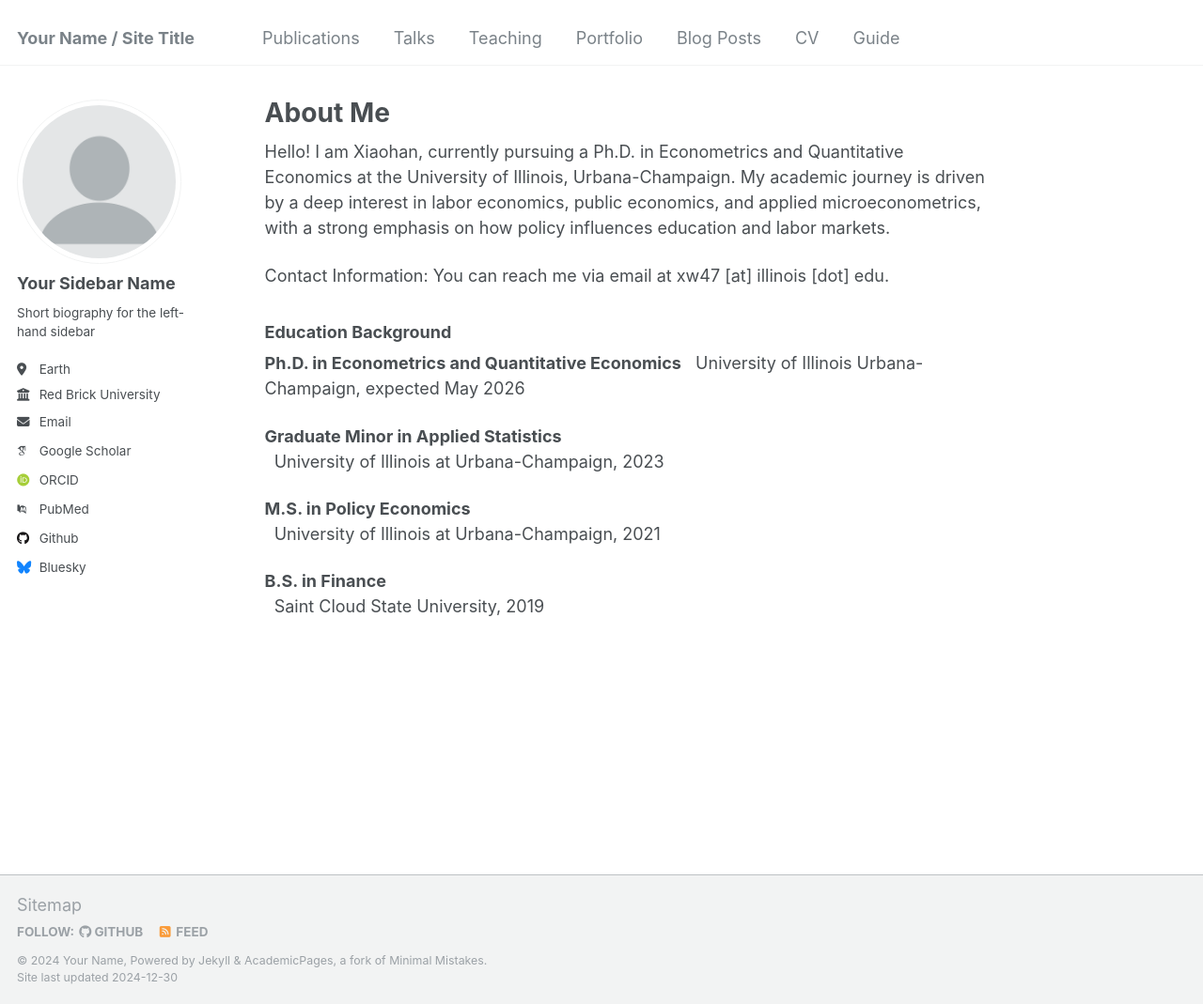
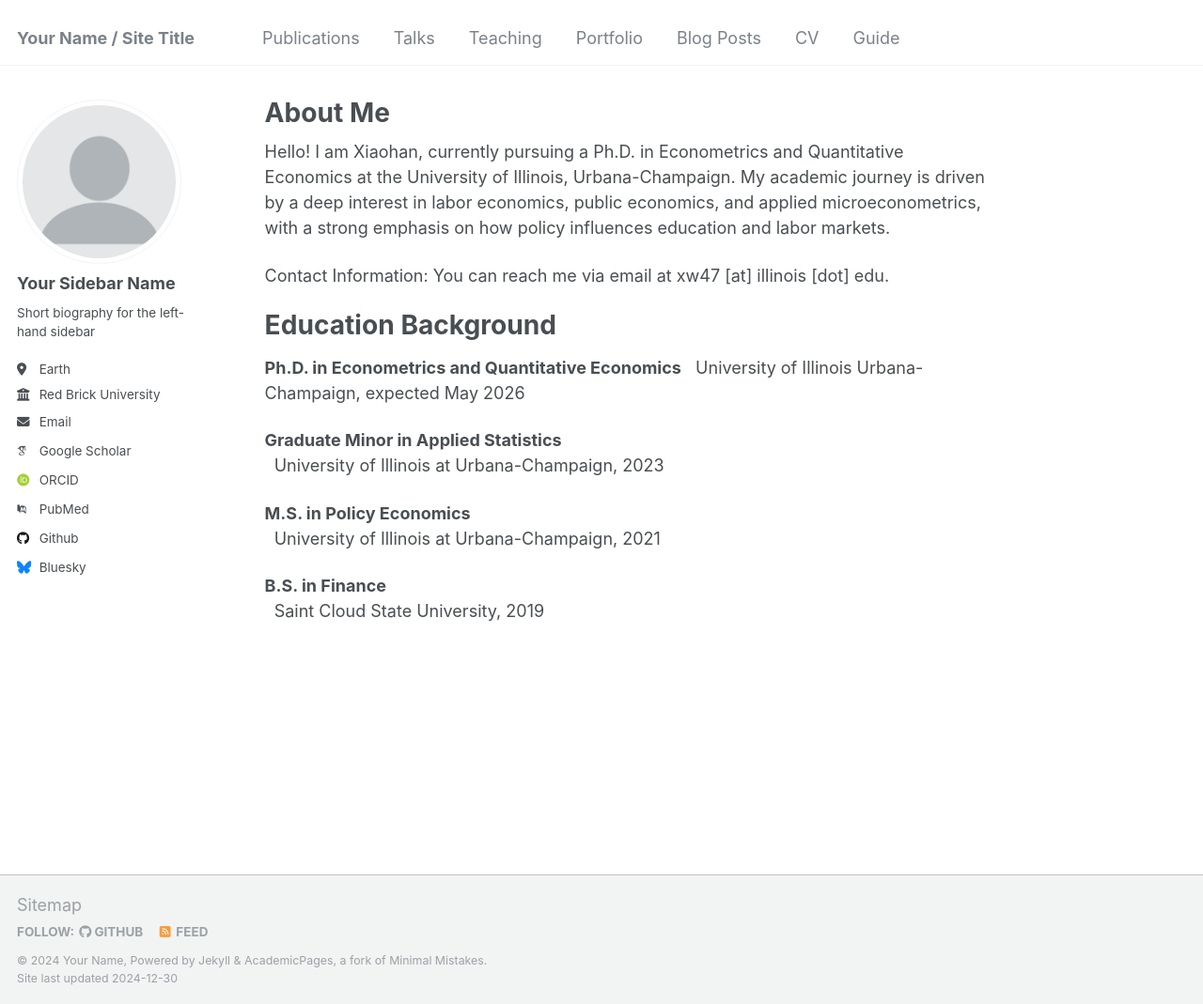
Before and after one commit to xiaohanwang1997/xiaohanwang1997.github.io, a Jekyll site: the page built from _pages/about.md, in a window 1280 px wide and 1069 px high. Shown: the whole window at 94% size. Built offline with Jekyll 4.4.1, drawn with Linux system fonts in a browser that asks for light colours; some web fonts are replaced.

```diff
--- a/_pages/about.md
+++ b/_pages/about.md
@@ -11,7 +11,8 @@ Hello! I am Xiaohan, currently pursuing a Ph.D. in Econometrics and Quantitative
 
 Contact Information: You can reach me via email at xw47 [at] illinois [dot] edu.
 
-### Education Background
+Education Background
+=====
 
 **Ph.D. in Econometrics and Quantitative Economics**
 &nbsp;&nbsp;University of Illinois Urbana-Champaign, expected May 2026
```
